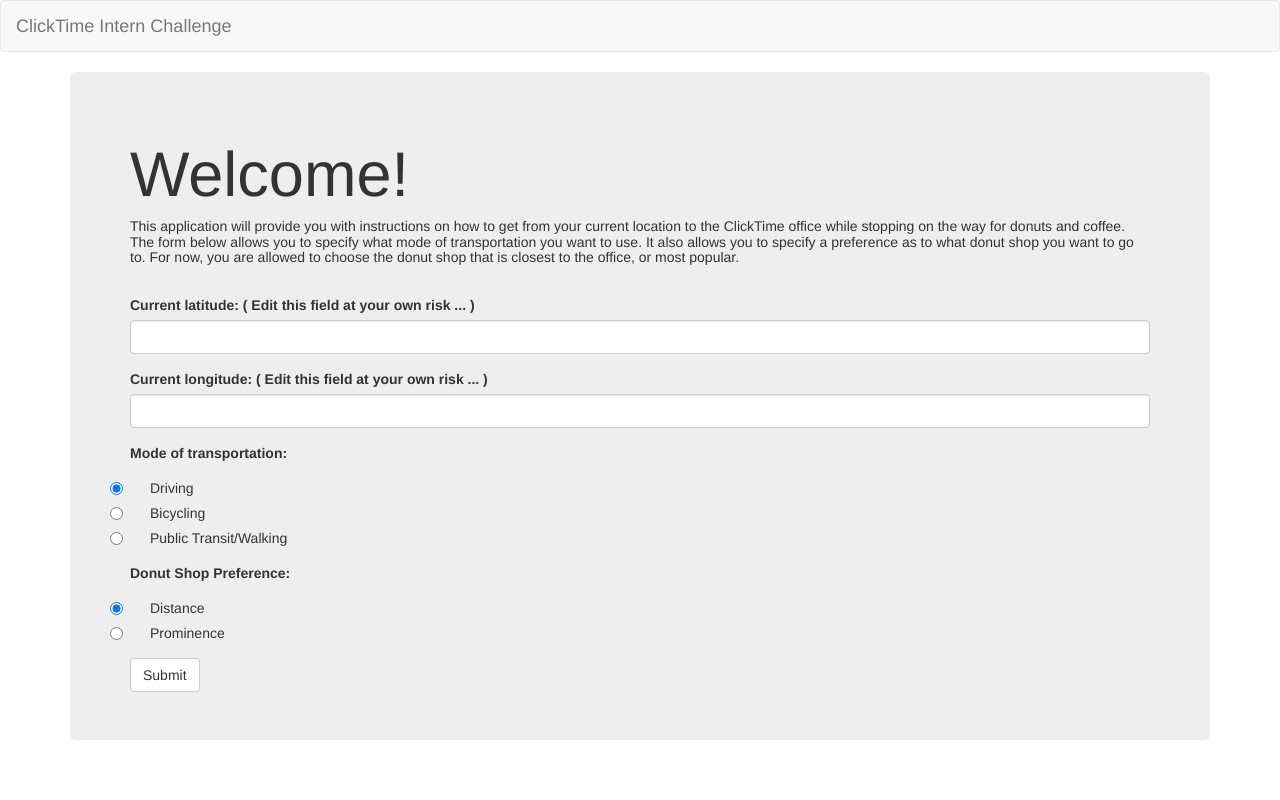
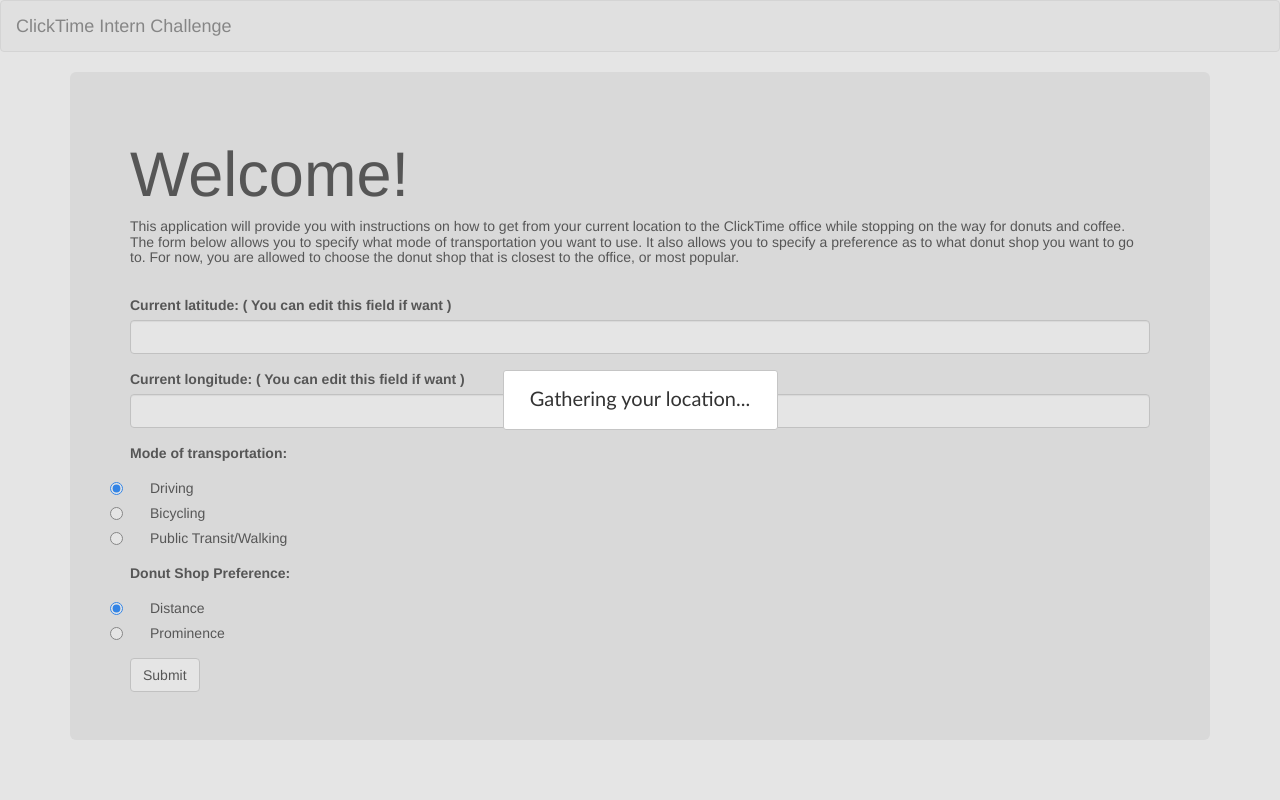
Before and after one commit to rohitramkumar/ClickTime-Intern-Challenge, a Flask app: page / in a window 1280 px wide. Run offline with Flask 2, Linux system fonts and the light colour scheme; some libraries are stand-ins or nearby versions.

Commit message:
Fixed stuff

```diff
--- a/app.py
+++ b/app.py
@@ -14,9 +14,9 @@ wants to generate the route and what donut shop they want.
 TODO: Should this be in a seperate module?"""
 class PrefsForm(Form):
   current_lat = StringField(
-      'Current latitude: ( Edit this field at your own risk ... )')
+      'Current latitude: ( You can edit this field if want )')
   current_lng = StringField(
-      'Current longitude: ( Edit this field at your own risk ... )')
+      'Current longitude: ( You can edit this field if want )')
   transportation_mode = RadioField('Mode of transportation:',
       choices=[('driving', 'Driving'), ('bicycling', 'Bicycling'),
       ('transit', 'Public Transit/Walking')], default='driving')
@@ -39,9 +39,10 @@ def index():
     current_location = {
         'lat' : float(form.current_lat.data),
         'lng' : float(form.current_lng.data) }
-    re = route.getRoute(current_location, form.transportation_mode.data,
+    directions = route.getDirections(current_location,
+        form.transportation_mode.data,
         form.shop_preference.data)
-    return render_template('results.html', route=re)
+    return render_template('results.html', directions=directions)
   return render_template('index.html', form=form)
 
 if __name__ == '__main__':
--- a/route.py
+++ b/route.py
@@ -9,12 +9,10 @@ CLICKTIME_LOCATION = {'lat': 37.785636, 'lng': -122.397119}
 # My API Key
 GOOGLE_API_KEY = os.environ['GOOGLE_API_KEY']
 
-def getRoute(current_location, mode, rankby):
+def getDirections(current_location, mode, rankby):
   """Return a list of directions that the user should take to
     get from their current location to the ClickTime office while
     stopping for donuts and coffee along the way."""
-
-  route = []
 
   google_places = googleplaces.GooglePlaces(GOOGLE_API_KEY)
   google_maps = googlemaps.Client(key=GOOGLE_API_KEY)
@@ -29,22 +27,22 @@ def getRoute(current_location, mode, rankby):
   donut_shop_name = query_result.places[0].name
   donut_shop_location = query_result.places[0].geo_location
 
-  # Get directions from the users current location to the
-  # donut shop. For some reason, the Google Maps API does
-  # not allow you to use waypoints when asking for public
-  # transportation for a route. Therefore, I will have
-  # to break the route into two different pieces.
+  # Get directions from current location to donut shop.
+  # Had issues with waypoints so I broke the route into
+  # two different pueces.
   directions_result = google_maps.directions(current_location,
     donut_shop_location, mode=mode)
 
+  directions = []
   for step in directions_result[0]['legs'][0]['steps']:
-    route.append(step['html_instructions'])
-  route.append('Arrived at ' + donut_shop_name + "!")
+    directions.append(step['html_instructions'])
+  directions.append('<font color="green">Arrived at ' + donut_shop_name + '!</font>')
 
+  # Get directions from the donut shop to the ClickTime office.
   directions_result = google_maps.directions(donut_shop_location,
     CLICKTIME_LOCATION, mode=mode)
 
   for step in directions_result[0]['legs'][0]['steps']:
-    route.append(step['html_instructions'])
-  route.append('Arrived at ClickTime!')
-  return route
+    directions.append(step['html_instructions'])
+  directions.append('<font color="green">Arrived at ClickTime!</font>')
+  return directions
--- a/static/location.js
+++ b/static/location.js
@@ -1,6 +1,4 @@
 /*
-* Tried to follow Google's Javascript Coding Style as closely as possible.
-*
 * Credit to the link below for the idea on how to get a users current location.
 * http://toddmotto.com/using-html5-geolocation-to-show-current-location-with-google-maps-api/
 */
@@ -17,19 +15,19 @@ var DEFAULT_USER_LOCATION = {'lat' : 40.1163889, 'lng' : -88.2433333}
 */
 function getLocation() {
   if(!!navigator.geolocation) {
-    initDialog();
-    $('#dialog').dialog('open');
+    initAndOpenDialog();
     navigator.geolocation.getCurrentPosition(function(position) {
-	  fillFormWithCoordinates(position.coords.latitude,
-		  position.coords.longitude);
+      $('#dialog').dialog('close');
+	    fillFormWithCoordinates(position.coords.latitude,
+		      position.coords.longitude);
 	  }, function(error) {
-      alert('You blocked geolocation. Using defaults.')
+      $('#dialog').dialog('close');
+      alert('You blocked geolocation. Using default location of Champaign, IL.')
 		  fillFormWithCoordinates(DEFAULT_USER_LOCATION['lat'],
 		      DEFAULT_USER_LOCATION['lng']);
 	  });
-    $('#dialog').dialog('close');
 	} else {
-	  alert('Geolocation is not available. Using defaults.')
+	  alert('Geolocation is not available. Using default location of Champaign, IL.');
 	  fillFormWithCoordinates(DEFAULT_USER_LOCATION['lat'],
 		    DEFAULT_USER_LOCATION['lng']);
 	}
@@ -37,13 +35,13 @@ function getLocation() {
 
 /**
 * Initialize the modal dialog which indicates that the user's geolocation
-* is being fetched.
+* is being fetched and open it initially.
 */
-function initDialog() {
+function initAndOpenDialog() {
   $('#dialog').dialog({
     width: 275,
     height: 60,
-    autoOpen: false,
+    autoOpen: true,
     modal: true,
   });
 }
--- a/templates/results.html
+++ b/templates/results.html
@@ -3,7 +3,7 @@
 {% block j_content %}
 <h2>Directions:</h2>
 </br>
-{% for step in route %}
-<p>{{ step|safe }}</p>
+{% for direction in directions %}
+<p>{{ direction|safe }}</p>
 {% endfor %}
 {% endblock %}
```
Also changed, not shown: README.md.
